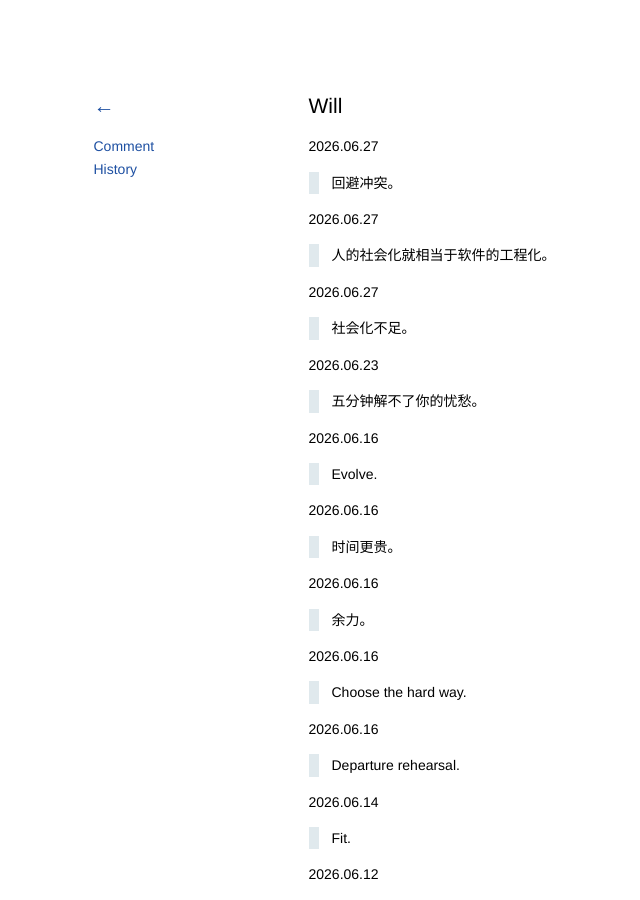
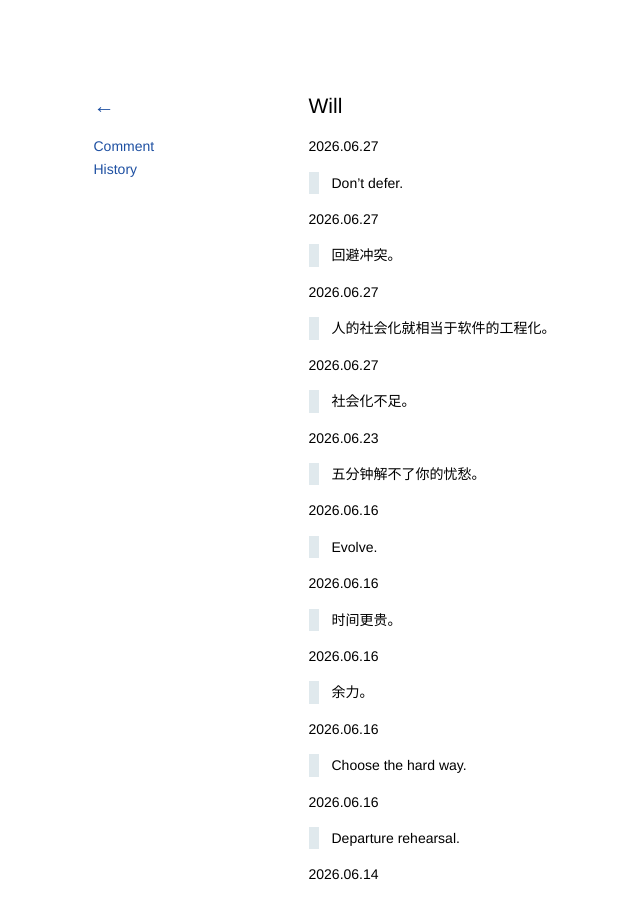
Before and after one commit to kidlj/awei, a Jekyll site: the page built from _wiki/will.md, in a window 1280 px wide and 900 px high. Shown: the whole window, without its empty margins (39-679 px from the left). Built offline with Jekyll 4.4.1, drawn with Linux system fonts in a browser that asks for light colours.

Commit message:
update will

```diff
--- a/_wiki/will.md
+++ b/_wiki/will.md
@@ -1,6 +1,10 @@
 ---
 title: Will
 ---
+
+2026.06.27
+
+> Don't defer.
 
 2026.06.27
 
```
